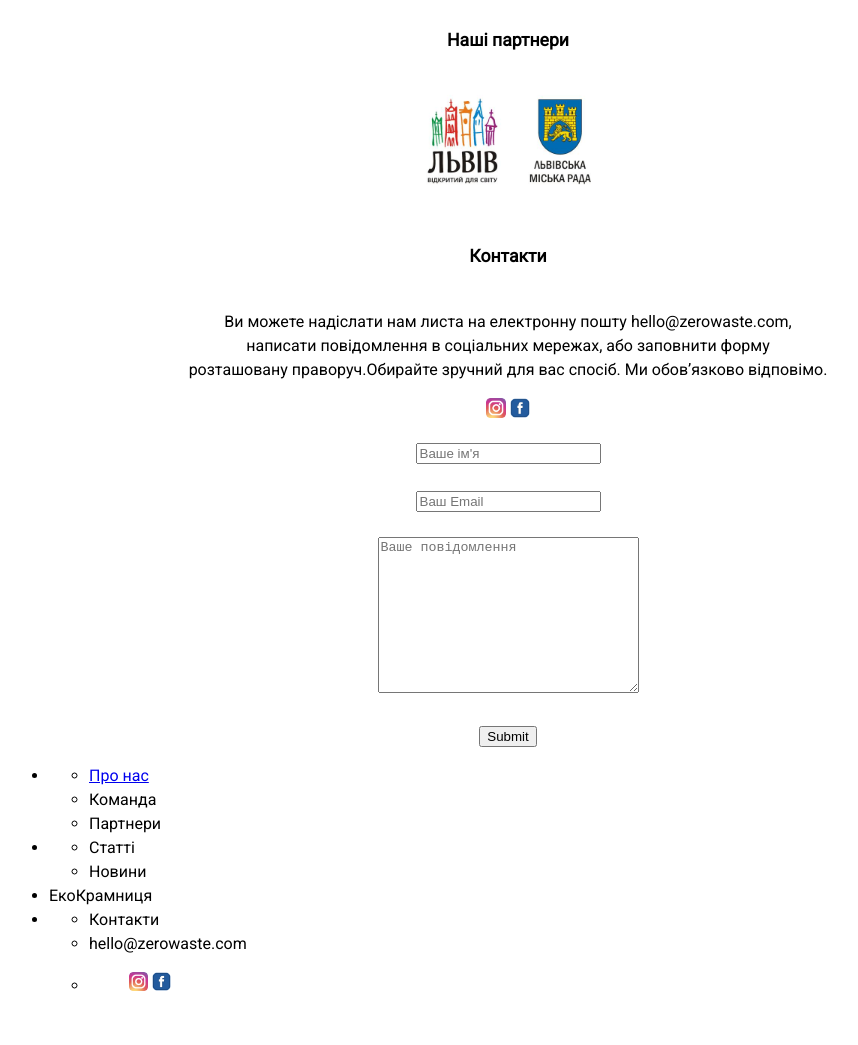
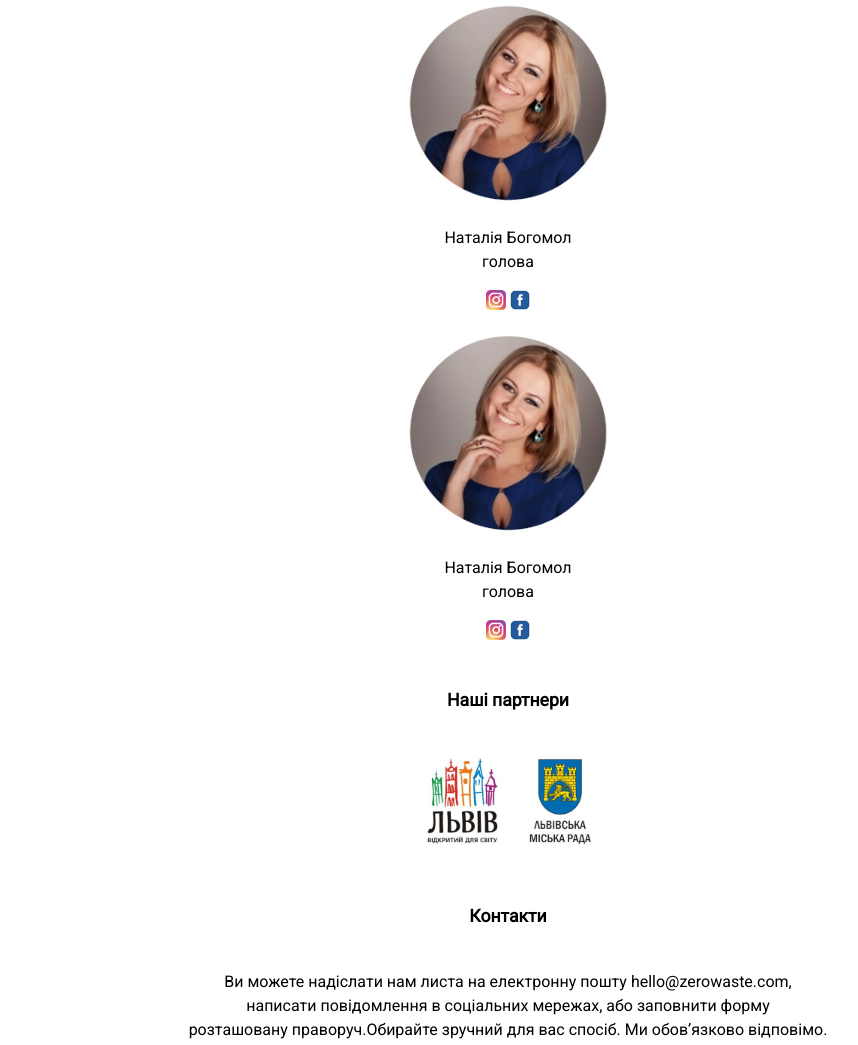
Before and after one commit to LeraCh/zero-waste, a plain HTML site: page about.html in a window 1280 px wide. Shown: the part 699-1744 px from the top of the page, without its empty margins (132-990 px from the left). Before the commit the page ends 1713 px from the top, so only its background shows below. Drawn offline with Linux system fonts and the light colour scheme.

Commit message:
unfinished about.html

```diff
--- a/about.html
+++ b/about.html
@@ -31,14 +31,32 @@
 
         <section>
             <h3>Наша команда</h3>
-            <figure>
+            <div class="team-members">
+                <div>
                     <img src="img/person_team.png" alt="Зображення голови організації Наталії Богомол" height="200" width="200">
                     <p>Наталія Богомол <br> голова</p>
                     <figure>
                         <img src="img/logo_instagram.png" alt="Логотип Інстаграм" height="20" width="20">
                         <img src="img/logo_facebook.png" alt="Логотип Facebook" height="20" width="20">
                     </figure>
+                </div>
+                 <div>
+                    <img src="img/person_team.png" alt="Зображення голови організації Наталії Богомол" height="200" width="200">
+                    <p>Наталія Богомол <br> голова</p>
+                    <figure>
+                        <img src="img/logo_instagram.png" alt="Логотип Інстаграм" height="20" width="20">
+                        <img src="img/logo_facebook.png" alt="Логотип Facebook" height="20" width="20">
                     </figure>
+                </div>
+                 <div>
+                    <img src="img/person_team.png" alt="Зображення голови організації Наталії Богомол" height="200" width="200">
+                    <p>Наталія Богомол <br> голова</p>
+                    <figure>
+                        <img src="img/logo_instagram.png" alt="Логотип Інстаграм" height="20" width="20">
+                        <img src="img/logo_facebook.png" alt="Логотип Facebook" height="20" width="20">
+                    </figure>
+                </div>
+            </div>
         </section>
 
         <section>
@@ -66,22 +84,10 @@
     </main>
 
     <footer>
-        <ul>
-            <li>
-                <ul>
-                    <li><a href="about.html">Про нас</a></li>
-                    <li>Команда </li>
-                    <li>Партнери</li>
-                </ul>
-            </li>
-            <li>
-                <ul>
-                    <li>Статті</li>
-                    <li>Новини</li>
-                </ul>
-            </li>
-            <li>ЕкоКрамниця</li>
-            <li>
+        <a href="about.html">Про нас</a>
+        <a href="about.html">Статті</a>
+        <a href="about.html">Екокрамниця</a>
+
                 <ul>
                     <li>Контакти</li>
                     <li>hello@zerowaste.com</li>
@@ -96,5 +102,6 @@
         </ul>
     </footer>
 
+
 </body>
 </html>
```
Also changed, not shown: css/index.css (+0 -10 lines). Lines whose indentation alone changed are shown as unchanged.
